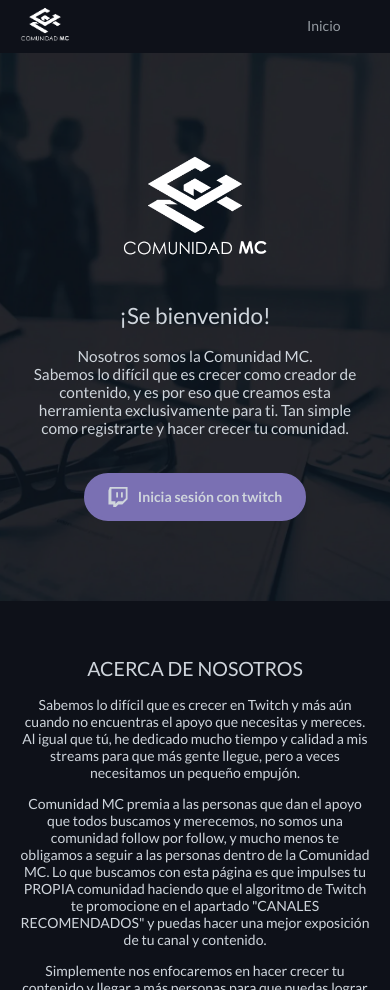
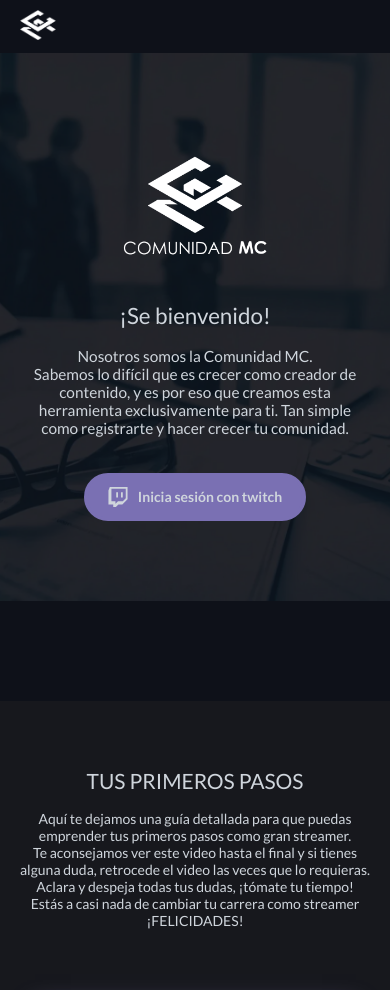
Before and after one commit to darideveloper/comunidad-mc, a Django app: page /landing/ in a window 390 px wide. Shown: the top 990 px of the page. Run offline with Django 4.2, Linux system fonts and the light colour scheme; some libraries are stand-ins or nearby versions.

Commit message:
update landing

```diff
--- a/app/static/app/css/_about.sass
+++ b/app/static/app/css/_about.sass
@@ -1,6 +1,6 @@
 #about
     position: relative
-    padding-top: 80px
+    padding-top: 30px
     padding-bottom: 20px
 
     .logo
@@ -16,7 +16,7 @@
         text-align: center
 
     @media screen and (max-width: 600px)
-        padding-top: 40px
+        padding-top: 20px
 
         .logo
             display: none
--- a/app/static/app/css/_header.sass
+++ b/app/static/app/css/_header.sass
@@ -5,7 +5,8 @@
         justify-content: space-between
 
         .logo img
-            height: 50px
+            height: 30px
+            margin: 10px 0
 
         .menu
             ul
--- a/app/static/app/css/styles.css
+++ b/app/static/app/css/styles.css
@@ -176,7 +176,8 @@
   justify-content: space-between;
 }
 #header nav .logo img {
-  height: 50px;
+  height: 30px;
+  margin: 10px 0;
 }
 #header nav .menu ul {
   margin: 0;
@@ -207,7 +208,8 @@
   justify-content: space-between;
 }
 #header nav .logo img {
-  height: 50px;
+  height: 30px;
+  margin: 10px 0;
 }
 #header nav .menu ul {
   margin: 0;
@@ -286,7 +288,7 @@
 
 #about {
   position: relative;
-  padding-top: 80px;
+  padding-top: 30px;
   padding-bottom: 20px;
 }
 #about .logo {
@@ -303,7 +305,7 @@
 }
 @media screen and (max-width: 600px) {
   #about {
-    padding-top: 40px;
+    padding-top: 20px;
   }
   #about .logo {
     display: none;
--- a/app/templates/app/base.html
+++ b/app/templates/app/base.html
@@ -26,13 +26,11 @@
 <body>
     <header id="header" class="full-width">
         <nav class="regular-width">
-            <a href="{% url 'home' %}" class="logo">
-                <img src="{% static 'app/imgs/logo_white.png' %}" alt="Comunidad MC">
+            <a href="{% url 'landing' %}" class="logo">
+                <img src="{% static 'app/imgs/logo_clean.png' %}" alt="Comunidad MC">
             </a>
             <div class="menu">
                 <ul>
-                    <li><a href="{% url 'home' %}">Inicio</a></li>
-
                     <!-- Render logout button only if user its logged -->
                     {% if request.session.user_id %}
                         <li><a href="{% url 'logout' %}">Cerrar sesión</a></li>
--- a/app/templates/app/landing.html
+++ b/app/templates/app/landing.html
@@ -36,8 +36,26 @@
   </a>
 </section>
 
+<section class="first-steps" id="first-steps">
+  <div class="content regular-width">
+    <div class="text">
+      <h2>TUS PRIMEROS PASOS</h2>
+      <p>
+        Aquí te dejamos una guía detallada para que puedas emprender tus primeros pasos como gran streamer.
+        <br>
+        Te aconsejamos ver este video hasta el final y si tienes alguna duda, retrocede el video las veces que lo requieras. Aclara y despeja todas tus dudas, ¡tómate tu tiempo!
+        <br>
+        Estás a casi nada de cambiar tu carrera como streamer ¡FELICIDADES!
+      </p>
+    </div>
+    <iframe src="https://www.youtube.com/embed/mzPxo7Y6JyA" title="What is HTML5?" frameborder="0"
+      allow="accelerometer; autoplay; clipboard-write; encrypted-media; gyroscope; picture-in-picture" allowfullscreen
+      class="shadow" id="video">
+    </iframe>
+  </div>
+</section>
+
 <section class="about regular-width" id="about">
-  <img src="{% static 'app/imgs/logo_white.png' %}" alt="Logo de comunidad mc, en color blanco" class="logo">
   <h2>ACERCA DE NOSOTROS</h2>
   <p>
     Sabemos lo difícil que es crecer en Twitch y más aún cuando no encuentras el apoyo que necesitas y mereces. Al igual que tú, he dedicado mucho tiempo y calidad a mis streams para que más gente llegue, pero a veces necesitamos un pequeño empujón.
@@ -83,25 +101,6 @@
   </div>
 </section>
 
-<section class="first-steps" id="first-steps">
-  <div class="content regular-width">
-    <div class="text">
-      <h2>TUS PRIMEROS PASOS</h2>
-      <p>
-        Aquí te dejamos una guía detallada para que puedas emprender tus primeros pasos como gran streamer.
-        <br>
-        Te aconsejamos ver este video hasta el final y si tienes alguna duda, retrocede el video las veces que lo requieras. Aclara y despeja todas tus dudas, ¡tómate tu tiempo!
-        <br>
-        Estás a casi nada de cambiar tu carrera como streamer ¡FELICIDADES!
-      </p>
-    </div>
-    <iframe src="https://www.youtube.com/embed/mzPxo7Y6JyA" title="What is HTML5?" frameborder="0"
-      allow="accelerometer; autoplay; clipboard-write; encrypted-media; gyroscope; picture-in-picture" allowfullscreen
-      class="shadow" id="video">
-    </iframe>
-  </div>
-</section>
-
 <section class="banner-cta full-width" id="banner-cta">
   <h2>Aquí inicia tu futuro</h2>
     <a class="btn cta dark" href="{{twitch_link}}">
```
Also changed, not shown: app/static/app/imgs/logo_clean.png (added), 1 other file.
